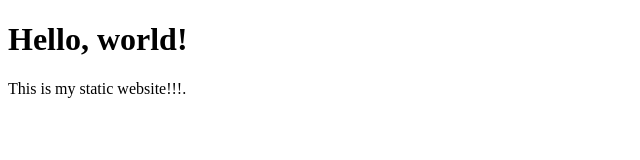
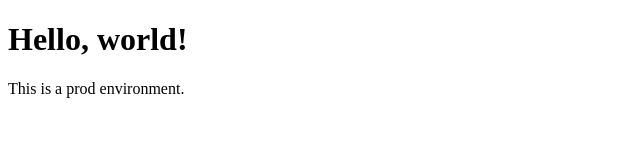
Before and after one commit to JustoMusto/repo, a plain HTML site: page index.html in a window 1280 px wide. Shown: the full height of the page, 0-640 px from the left. Drawn offline with Linux system fonts and the light colour scheme.

Commit message:
modified for prod environment

```diff
--- a/index.html
+++ b/index.html
@@ -5,6 +5,6 @@
   </head>
   <body>
     <h1>Hello, world!</h1>
-    <p>This is my static website!!!.</p>
+    <p>This is a prod environment.</p>
   </body>
 </html>
```
